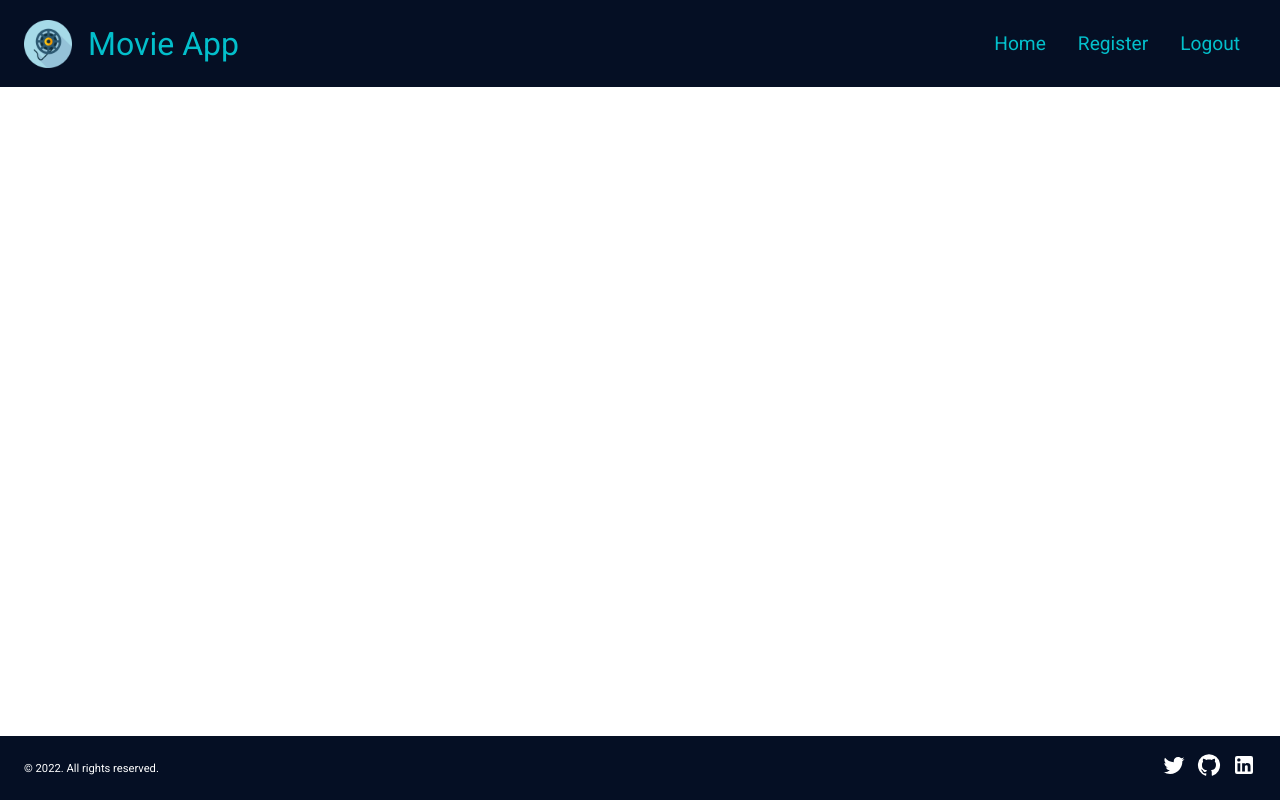
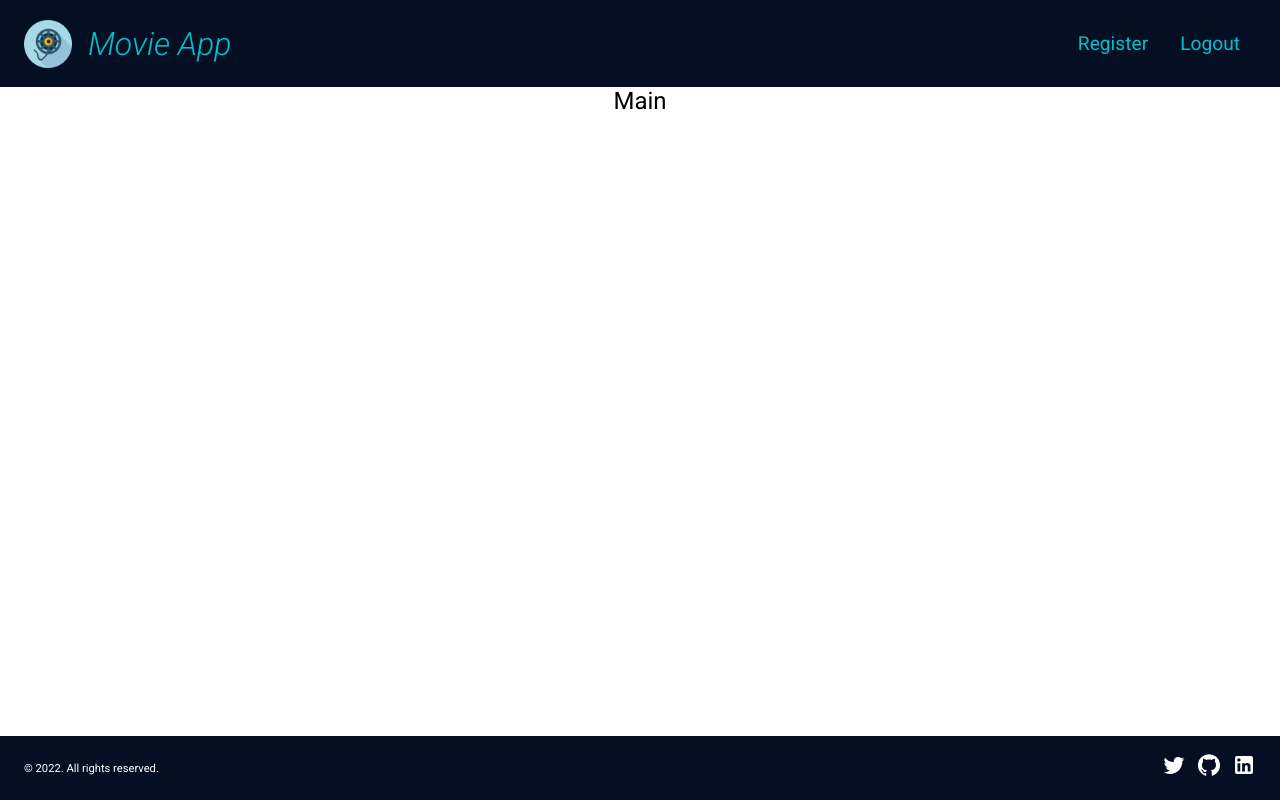
Before and after one commit to esadakman/movie-app-firebase, a React (Create React App) app: page / in a window 1280 px wide. Built offline with nearby package versions, Linux system fonts and the light colour scheme.

Commit message:
firebase added

```diff
--- a/package.json
+++ b/package.json
@@ -13,6 +13,7 @@
     "@testing-library/react": "^13.3.0",
     "@testing-library/user-event": "^13.5.0",
     "axios": "^0.27.2",
+    "firebase": "^9.9.0",
     "react": "^18.2.0",
     "react-dom": "^18.2.0",
     "react-router-dom": "6",
--- a/src/components/Navbar.jsx
+++ b/src/components/Navbar.jsx
@@ -18,7 +18,9 @@ const Navbar = () => {
     <Nav justify="space-between" wrap="wrap">
       <Logo to="/">
         <IMG src={logo} alt="logo" />
-        <p>Movie App</p>
+        <p>
+          <i>Movie App</i>
+        </p>
       </Logo>
 
       <Hamburger onClick={() => setIsOpen(!isOpen)}>
@@ -26,7 +28,7 @@ const Navbar = () => {
       </Hamburger>
 
       <Menu isOpen={isOpen} onClick={() => setIsOpen(false)}>
-        <MenuLink to="/">Home</MenuLink>
+        {/* <MenuLink to="/">Home</MenuLink> */}
         <MenuLink to="register">Register</MenuLink>
         <MenuLink to="login">Logout</MenuLink>
       </Menu>
--- a/src/components/globalStyles/Navbar.styled.jsx
+++ b/src/components/globalStyles/Navbar.styled.jsx
@@ -5,8 +5,13 @@ import { Link } from "react-router-dom";
 export const Nav = styled(Flex)`
   padding: 1rem 1.5rem;
   background: ${({ theme }) => theme.colors.navBgColor};
-  position: fixed;
-  width: 100vw;
+  position: sticky;
+  width: 100%;
+  top: 0;
+  z-index: 1;
+  /* @media (max-width: ${({ theme }) => theme.size.lg}) {
+    position: relative;
+  } */
 `;
 
 export const Logo = styled(Link)`
@@ -32,18 +37,19 @@ export const Hamburger = styled.div`
   display: none;
   cursor: pointer;
   color: ${({ theme }) => theme.colors.turqo};
-  @media (max-width: ${({ theme }) => theme.size.lg}) {
+  @media (max-width: ${({ theme }) => theme.size.sm}) {
     display: block;
   }
 `;
 
 export const Menu = styled(Flex)`
-  @media (max-width: ${({ theme }) => theme.size.lg}) {
+  @media (max-width: ${({ theme }) => theme.size.sm}) {
     flex-direction: column;
     width: 100%;
     max-height: ${({ isOpen }) => (isOpen ? "400px" : "0")};
     overflow: hidden;
     transition: max-height 0.3s ease-in;
+    margin-top: 5px;
   }
 `;
 
@@ -56,13 +62,14 @@ export const MenuLink = styled(Link)`
   color: ${({ theme }) => theme.colors.turqo};
   transition: all 0.5s ease-in-out;
   &:hover {
-    color: white;
-    /* transform: scale(1.2); */
     background-color: ${({ theme }) => theme.colors.cardBack};
   }
-  @media (max-width: ${({ theme }) => theme.size.lg}) {
+
+  @media (max-width: ${({ theme }) => theme.size.sm}) {
     border-bottom: 1px solid ${({ theme }) => theme.colors.cardBack};
     width: 100%;
+    border-radius: 5px;
+    text-decoration: underline;
   }
 `;
 
--- a/src/pages/Login.jsx
+++ b/src/pages/Login.jsx
@@ -26,7 +26,7 @@ const useStyles = makeStyles((theme) => ({
     backgroundPosition: "center",
   },
   paper: {
-    margin: theme.spacing(8, 4),
+    margin: theme.spacing(4, 4),
     display: "flex",
     flexDirection: "column",
     alignItems: "center",
@@ -36,7 +36,7 @@ const useStyles = makeStyles((theme) => ({
     backgroundColor: theme.palette.secondary.main,
   },
   form: {
-    width: "100%", // Fix IE 11 issue.
+    width: "100%",
     marginTop: theme.spacing(1),
   },
   submit: {
--- a/src/pages/Register.jsx
+++ b/src/pages/Register.jsx
@@ -3,15 +3,15 @@ import Avatar from "@material-ui/core/Avatar";
 import Button from "@material-ui/core/Button";
 import CssBaseline from "@material-ui/core/CssBaseline";
 import TextField from "@material-ui/core/TextField";
-import FormControlLabel from "@material-ui/core/FormControlLabel";
-import Checkbox from "@material-ui/core/Checkbox";
+// import FormControlLabel from "@material-ui/core/FormControlLabel";
+// import Checkbox from "@material-ui/core/Checkbox";
 import Link from "@material-ui/core/Link";
 import Paper from "@material-ui/core/Paper";
-// import Box from "@material-ui/core/Box";
 import Grid from "@material-ui/core/Grid";
 import LockOutlinedIcon from "@material-ui/icons/LockOutlined";
 import Typography from "@material-ui/core/Typography";
 import { makeStyles } from "@material-ui/core/styles";
+// import Box from "@material-ui/core/Box";
 
 //
 
@@ -26,7 +26,7 @@ const useStyles = makeStyles((theme) => ({
     backgroundPosition: "center",
   },
   paper: {
-    margin: theme.spacing(8, 4),
+    margin: theme.spacing(4, 4),
     display: "flex",
     flexDirection: "column",
     alignItems: "center",
@@ -107,14 +107,14 @@ const Register = () => {
                   autoComplete="current-password"
                 />
               </Grid>
-              <Grid item xs={12}>
+              {/* <Grid item xs={12}>
                 <FormControlLabel
                   control={
                     <Checkbox value="allowExtraEmails" color="primary" />
                   }
                   label="I want to receive inspiration, marketing promotions and updates via email."
                 />
-              </Grid>
+              </Grid> */}
             </Grid>
             <Button
               type="submit"
```
Also changed, not shown: src/Config/firebase.js (added, +15 -0 lines), 1 other file (tests, documents, lock files or other folders).
